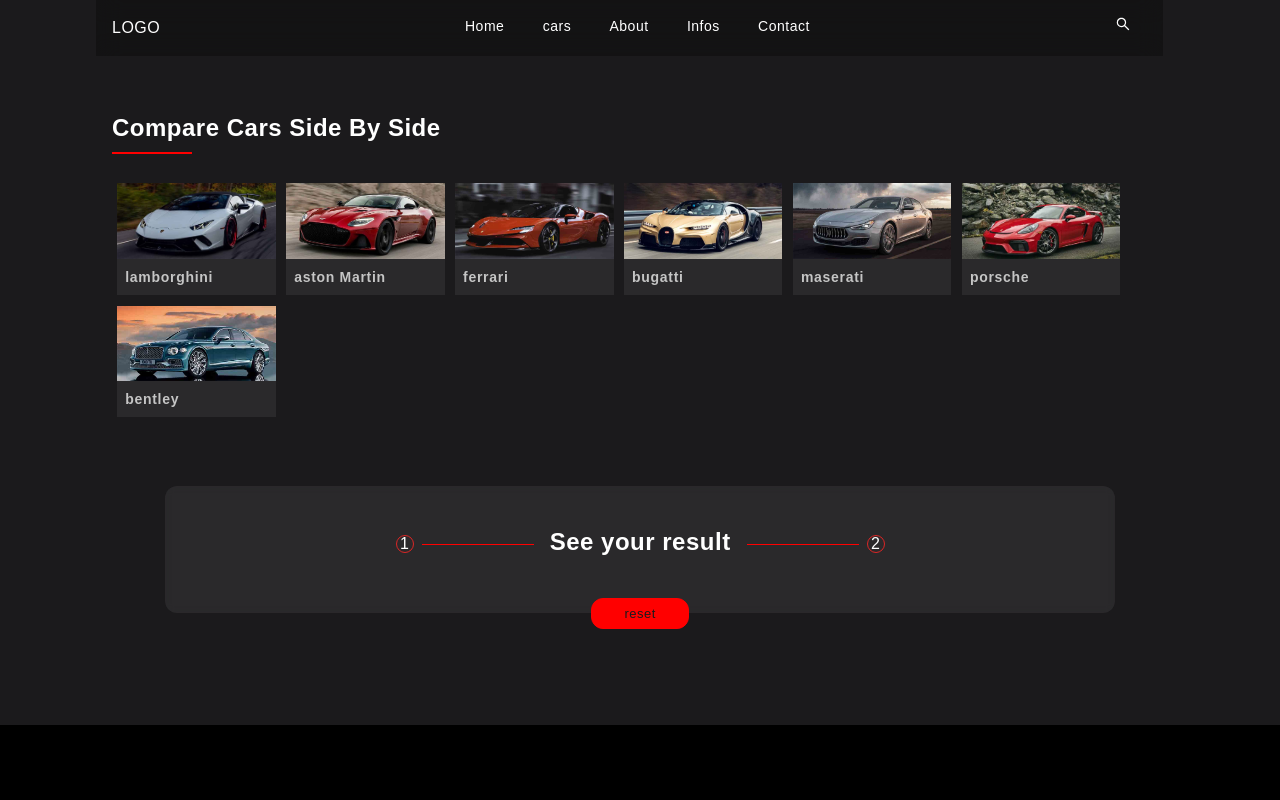
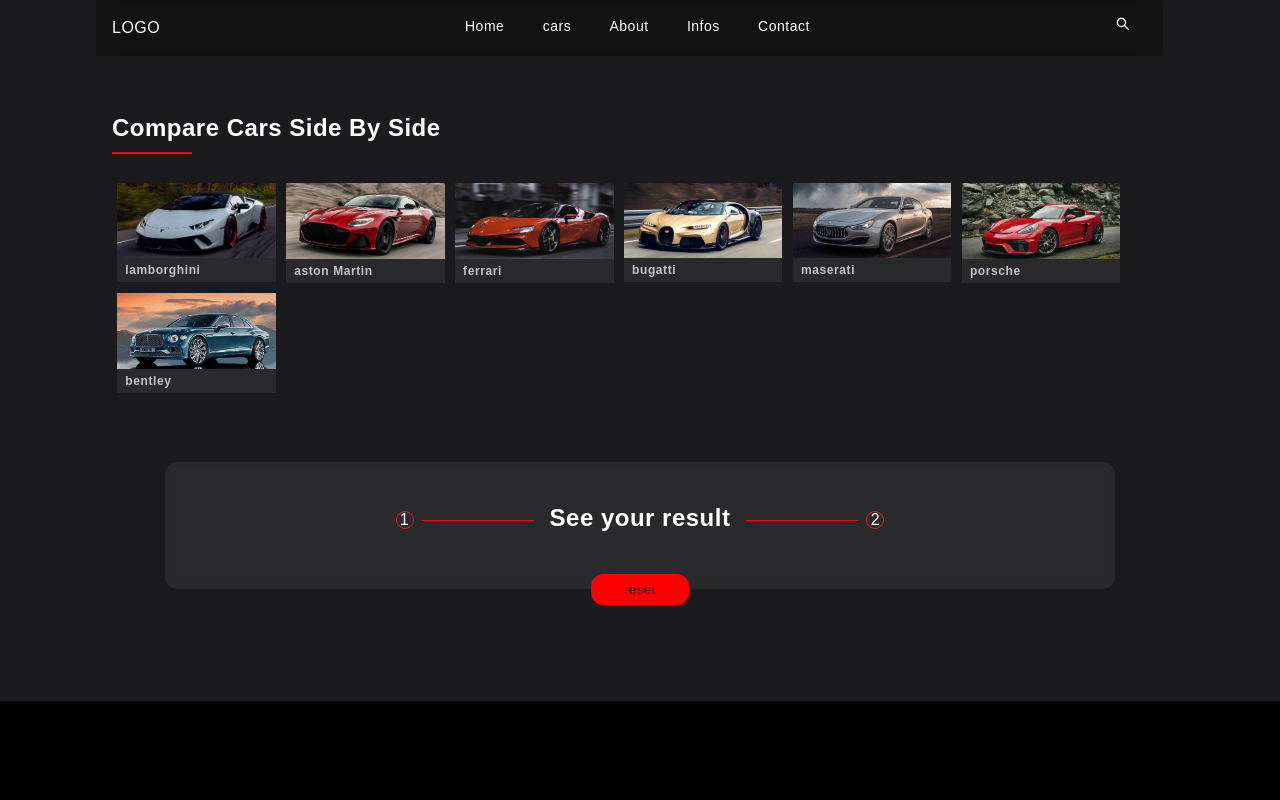
Before and after one commit to joel-kalema/luxury-cars, a Next.js app: page /paths/comparesion in a window 1280 px wide. Shown: the top 800 px of the page. Built offline with nearby package versions, Linux system fonts and the light colour scheme.

Commit message:
Updated style

```diff
--- a/pages/paths/comparesion.js
+++ b/pages/paths/comparesion.js
@@ -25,7 +25,7 @@
                     className={
                         comparison.length === 2 ? 'hidden duration-300 ease-out'
                         :
-                        'flex flex-wrap mx-auto duration-300 ease-out compare'}>
+                        'flex flex-wrap mx-auto duration-300 ease-out'}>
                     {Import.CarsData.map((car) => (
                         <div key={car.id} className='w-[15%] relative compared m-[0.5%]' onClick={() => result(car)}>
                             <div className='compared-hover'>
@@ -34,13 +34,13 @@
                             <div>
                                 <img src={car.image[0]} alt={car.name} />
                             </div>
-                            <p className='text-sm bg-[#fff1] p-2 font-bold text-[#c5c5c5] tracking-[.05em]'>{car.name}</p>
+                            <p className='text-xs bg-[#fff1] py-1 px-2 font-bold text-[#c5c5c5] tracking-[.05em]'>{car.name}</p>
                         </div>
                     ))}
                 </div>
                 {
                     comparison && (
-                        <div className='compare mt-16 flex flex-col items-center w-[90%] mx-auto exp backdrop-blur-sm bg-[#fff1] rounded-xl p-10'>
+                        <div className='mt-16 flex flex-col items-center w-[90%] mx-auto exp backdrop-blur-sm bg-[#fff1] rounded-xl p-10'>
                             <div className='flex mb-10'>
                                 <div className="flex items-center mr-4">
                                     <div className="w-[1rem] h-[1rem] mr-2 mt-1 border-[0.05rem] flex justify-center items-center p-2 rounded-full border-solid border-red-600">1</div>
```
